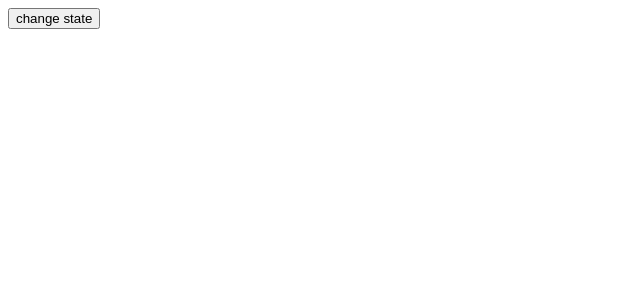
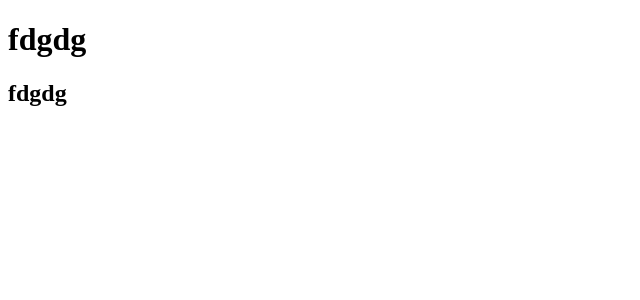
Before and after one commit to crathod584/react-basic, a React (Create React App) app: page / in a window 1280 px wide. Shown: the top 300 px of the page, without its empty margins (0-640 px from the left). Built offline with nearby package versions, Linux system fonts and the light colour scheme.

Commit message:
Fragment

```diff
--- a/src/index.js
+++ b/src/index.js
@@ -5,6 +5,8 @@ import ConditionalRendring from './react-feature/ConditionalRendring'
 import ListRendring from './react-feature/ListRendring'
 import Form from './react-feature/Form'
 import LifeCycle from './lifeCycle/LifeCycle';
+import Fragments from './react-feature/Fragments';
+
 
 // import Users from './porps-class/employee//user/Users'
 
@@ -16,7 +18,8 @@ import LifeCycle from './lifeCycle/LifeCycle';
 // ReactDOM.render(<ConditionalRendring/>,document.getElementById('root'))
 // ReactDOM.render(<ListRendring/>,document.getElementById('root'))
 // ReactDOM.render(<Form value="chetan"/>,document.getElementById('root'))
-ReactDOM.render(<LifeCycle />,document.getElementById('root'));
+// ReactDOM.render(<LifeCycle />,document.getElementById('root'));
+ReactDOM.render(<Fragments />,document.getElementById('root'));
 
 
 // ----------click event in class component
--- a/src/react-feature/Fragments.js
+++ b/src/react-feature/Fragments.js
@@ -0,0 +1,45 @@
+import React, { Component, Fragment } from 'react';
+
+class Fragments extends Component {
+    render(){
+        // 1. we can't do statement "1" because render method can only return a sigle elemnt at a time. so we have add a parent which is "DIV" tag like in step "2", but with step "2" DOM creating a unnecessary "DIV" tag to OMIT this we can use "Fragment" tag which does not crate any node in DOM
+        //  we can write in three ways "3" and "4"(by destructuring the object) and "5" but in step "5" we can't and anny othre param like className and propsand also "key" prop in case of LIST like step "6"
+
+
+        // 1.
+        // return <h1>fdgdg</h1>
+        // <h2>fdgdg</h2>
+
+        // 2.
+        // <div>
+        //  <h1>fdgdg</h1>
+        // <h2>fdgdg</h2>
+        // </div>
+
+        // 3.
+        // return <React.Fragment>
+        //     <h1>fdgdg</h1>
+        //    <h2>fdgdg</h2>
+        // </React.Fragment>
+
+        // 4.
+        return <Fragment>
+             <h1>fdgdg</h1>
+            <h2>fdgdg</h2>
+         </Fragment>
+
+        // 5.
+        // return <>
+        //   <h1>fdgdg</h1>
+
+        //  </>
+
+        // 6.
+        // return list.map(item => <Fragment key={index}>
+        //     <h1>{item}</h1>
+        // </Fragment>);
+
+    }
+}
+
+export default Fragments;
```
